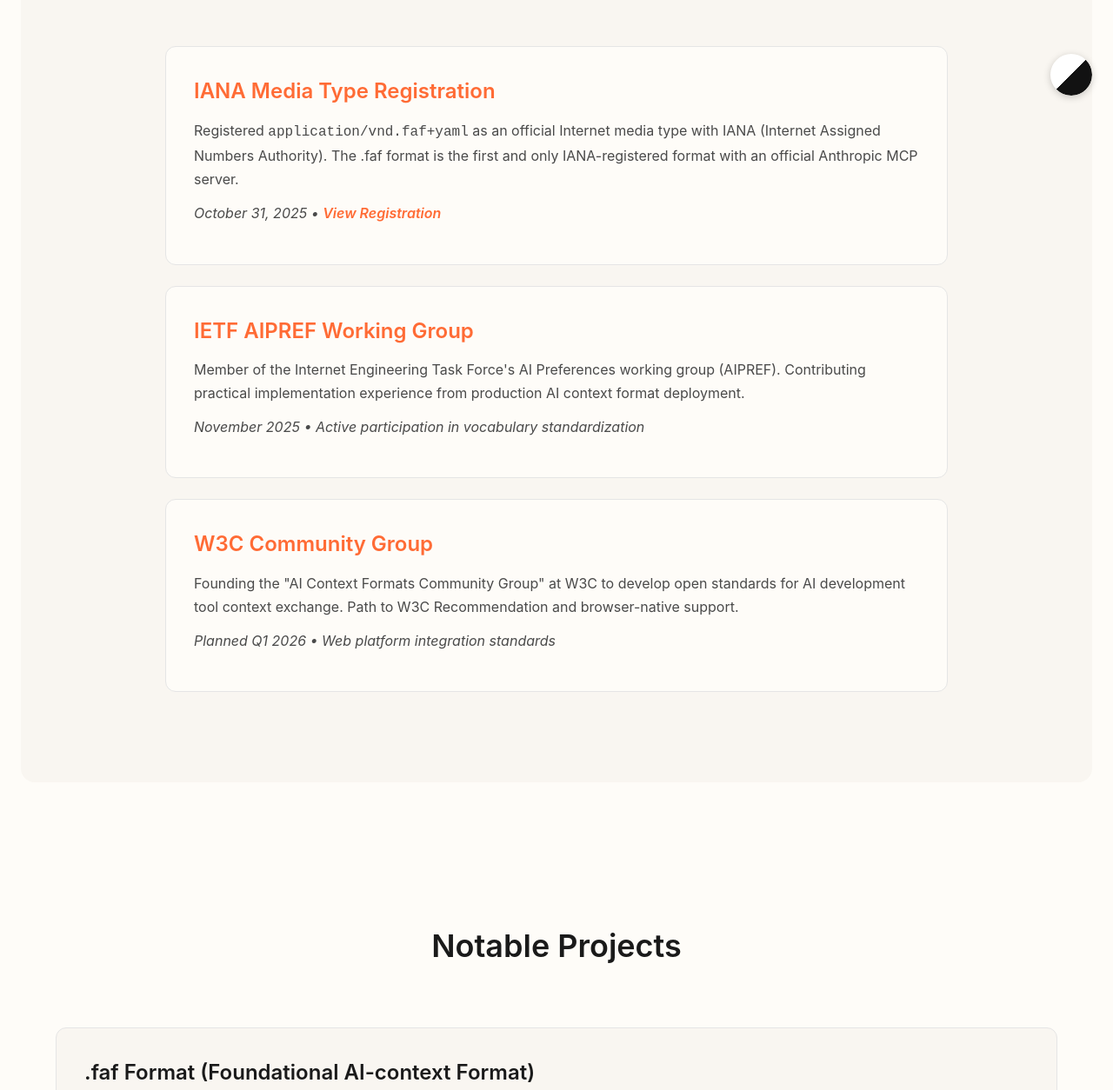
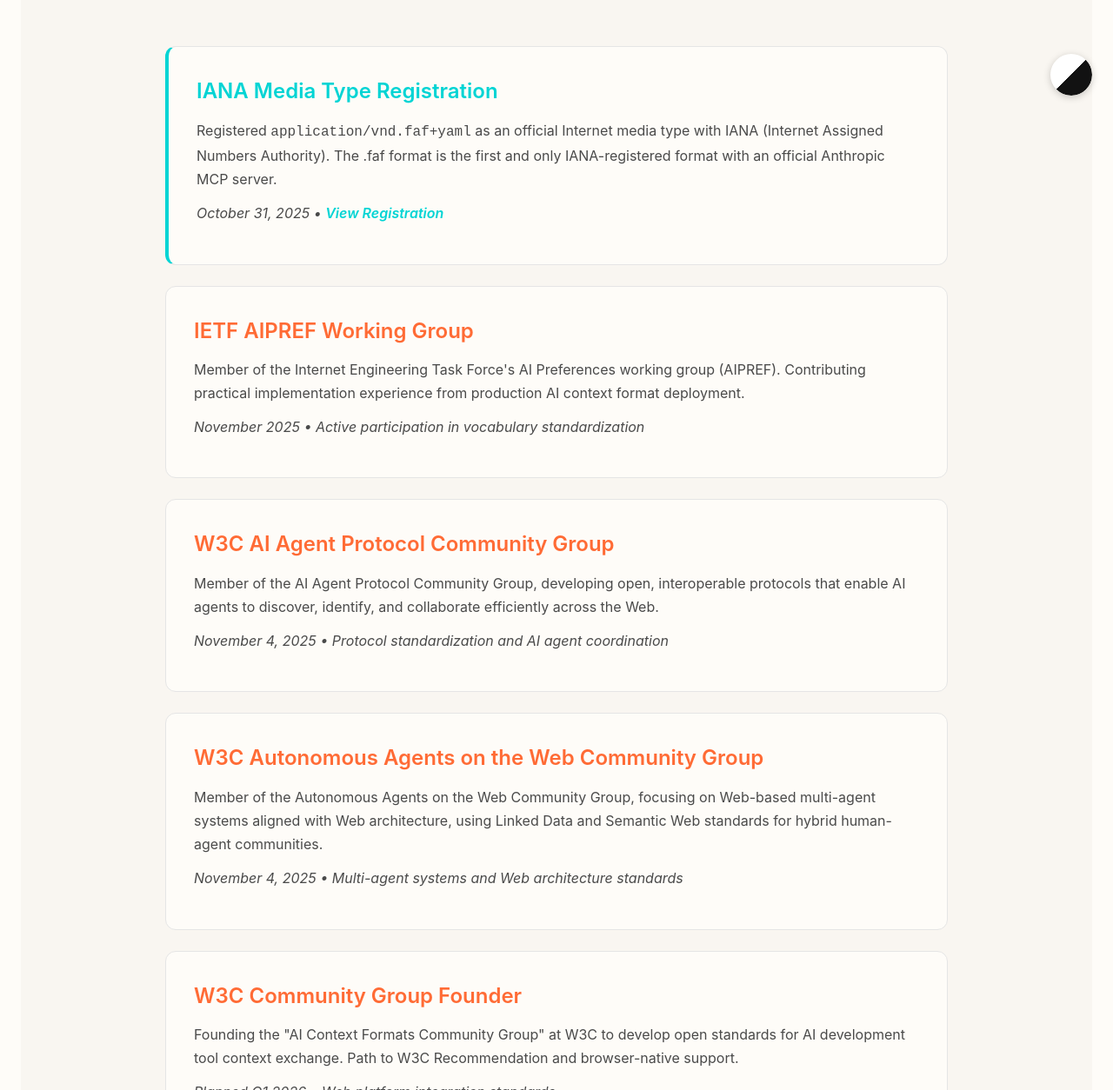
Before and after one commit to Wolfe-Jam/wolfejames-com, a plain HTML site: page index.html in a window 1280 px wide. Shown: the part 666-1920 px from the top of the page at 87% size. Drawn offline with Linux system fonts and the light colour scheme.

Commit message:
feat: add W3C memberships and highlight IANA
- Add W3C AI Agent Protocol Community Group membership (Nov 4)
- Add W3C Autonomous Agents on the Web Community Group membership (Nov 4)
- Update W3C Community Group Founder to Planned Q1 2026
- Highlight IANA registration with cyan color (#00D4D4)
- Add cyan styling to IANA heading, border, and link

```diff
--- a/index.html
+++ b/index.html
@@ -557,13 +557,13 @@
             <div class="standards-content">
                 <h2>Standards Body Work</h2>
 
-                <div class="achievement">
-                    <h3>IANA Media Type Registration</h3>
+                <div class="achievement" style="border-left: 4px solid #00D4D4;">
+                    <h3 style="color: #00D4D4;">IANA Media Type Registration</h3>
                     <p>
                         Registered <code>application/vnd.faf+yaml</code> as an official Internet media type with IANA (Internet Assigned Numbers Authority).
                         The .faf format is the first and only IANA-registered format with an official Anthropic MCP server.
                     </p>
-                    <p class="achievement-meta">October 31, 2025 • <a href="https://www.iana.org/assignments/media-types/application/vnd.faf+yaml" class="project-link" target="_blank">View Registration</a></p>
+                    <p class="achievement-meta">October 31, 2025 • <a href="https://www.iana.org/assignments/media-types/application/vnd.faf+yaml" class="project-link" target="_blank" style="color: #00D4D4;">View Registration</a></p>
                 </div>
 
                 <div class="achievement">
@@ -576,10 +576,25 @@
                 </div>
 
                 <div class="achievement">
-                    <h3>W3C Community Group</h3>
+                    <h3>W3C AI Agent Protocol Community Group</h3>
                     <p>
-                        Founding the "AI Context Formats Community Group" at W3C to develop open standards for AI development tool context exchange.
-                        Path to W3C Recommendation and browser-native support.
+                        Member of the AI Agent Protocol Community Group, developing open, interoperable protocols that enable AI agents to discover, identify, and collaborate efficiently across the Web.
+                    </p>
+                    <p class="achievement-meta">November 4, 2025 • Protocol standardization and AI agent coordination</p>
+                </div>
+
+                <div class="achievement">
+                    <h3>W3C Autonomous Agents on the Web Community Group</h3>
+                    <p>
+                        Member of the Autonomous Agents on the Web Community Group, focusing on Web-based multi-agent systems aligned with Web architecture, using Linked Data and Semantic Web standards for hybrid human-agent communities.
+                    </p>
+                    <p class="achievement-meta">November 4, 2025 • Multi-agent systems and Web architecture standards</p>
+                </div>
+
+                <div class="achievement">
+                    <h3>W3C Community Group Founder</h3>
+                    <p>
+                        Founding the "AI Context Formats Community Group" at W3C to develop open standards for AI development tool context exchange. Path to W3C Recommendation and browser-native support.
                     </p>
                     <p class="achievement-meta">Planned Q1 2026 • Web platform integration standards</p>
                 </div>
```
